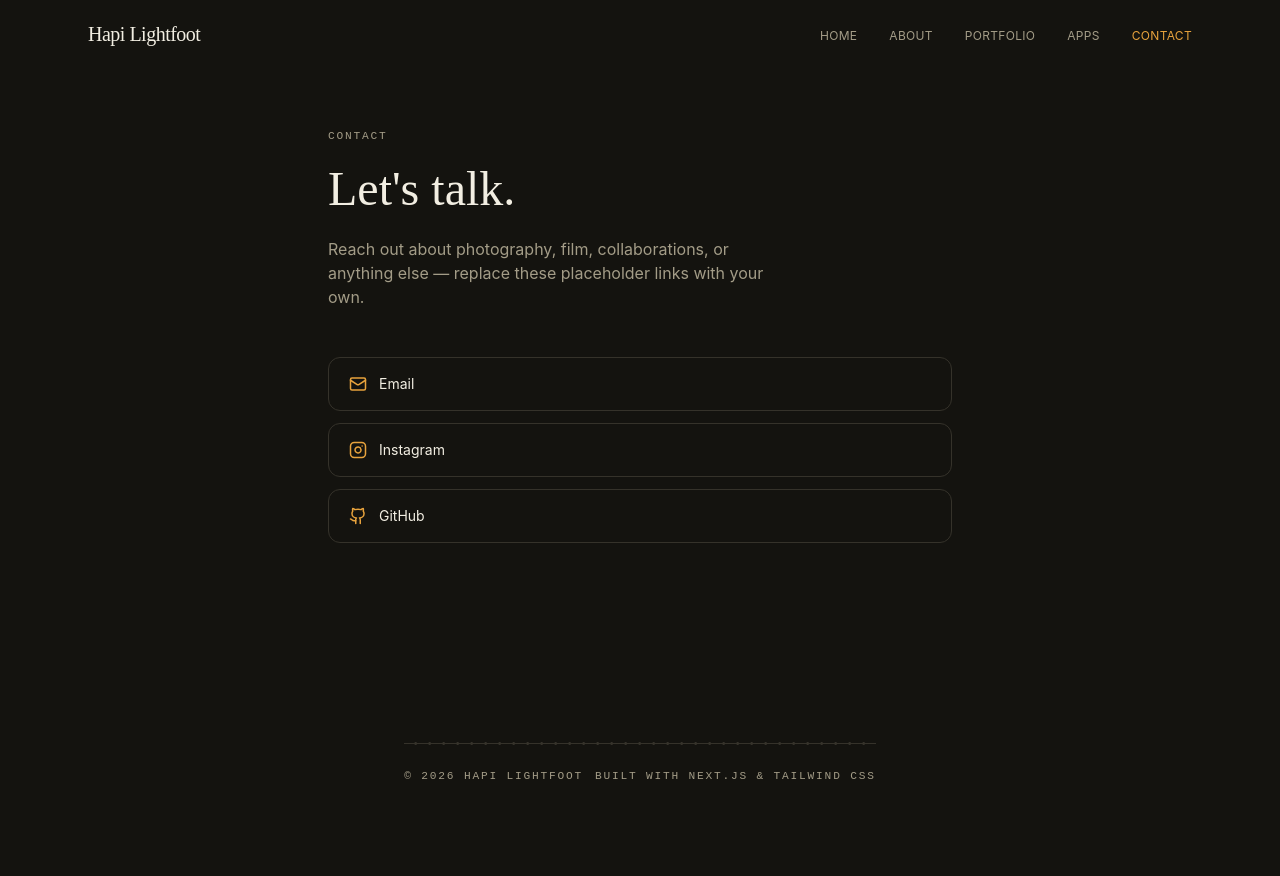
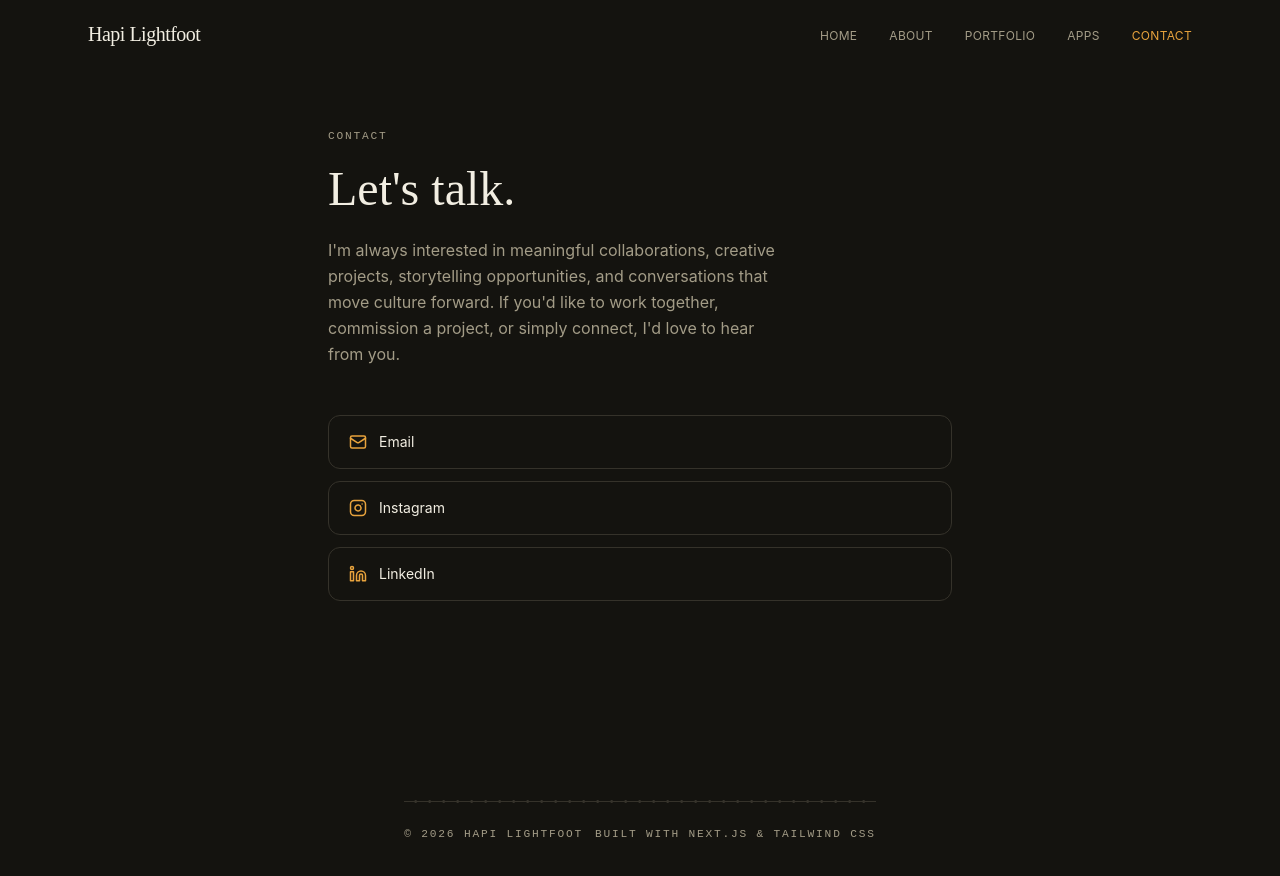
Before and after one commit to hapilightfoot-commits/Portfolio, a Next.js app: page /contact in a window 1280 px wide. Shown: the top 876 px of the page. Before the commit the page ends 825 px from the top, so only its background shows below. Built offline with nearby package versions, Linux system fonts and the light colour scheme.

Commit message:
Update page.jsx
Update contact information and social links

```diff
--- a/app/contact/page.jsx
+++ b/app/contact/page.jsx
@@ -1,26 +1,45 @@
-import { Mail, Instagram, Github } from "lucide-react";
+import { Mail, Instagram, Linkedin } from "lucide-react";
 
 export const metadata = { title: "Contact — Hapi Lightfoot" };
 
 const LINKS = [
-  { label: "Email", href: "mailto:you@example.com", icon: Mail },
-  { label: "Instagram", href: "https://instagram.com/yourhandle", icon: Instagram },
-  { label: "GitHub", href: "https://github.com/yourhandle", icon: Github },
+  {
+    label: "Email",
+    href: "mailto:hapi@hybridstudiohp.com",
+    icon: Mail,
+  },
+  {
+    label: "Instagram",
+    href: "https://www.instagram.com/hapidanielle/",
+    icon: Instagram,
+  },
+  {
+    label: "LinkedIn",
+    href: "https://www.linkedin.com/in/hapi-lightfoot/",
+    icon: Linkedin,
+  },
 ];
 
 export default function Contact() {
   return (
     <div className="max-w-2xl mx-auto px-6 pt-32 pb-20">
       <p className="eyebrow mb-5">Contact</p>
-      <h1 className="font-display text-4xl sm:text-5xl mb-6">Let's talk.</h1>
-      <p className="text-muted mb-12 max-w-md">
-        Reach out about photography, film, collaborations, or anything else — replace
-        these placeholder links with your own.
+
+      <h1 className="font-display text-4xl sm:text-5xl mb-6">
+        Let's talk.
+      </h1>
+
+      <p className="text-muted mb-12 max-w-md leading-relaxed">
+        I'm always interested in meaningful collaborations, creative projects,
+        storytelling opportunities, and conversations that move culture forward.
+        If you'd like to work together, commission a project, or simply connect,
+        I'd love to hear from you.
       </p>
 
       <div className="flex flex-col gap-3">
         {LINKS.map((l) => {
           const Icon = l.icon;
+
           return (
             <a
               key={l.label}
```
